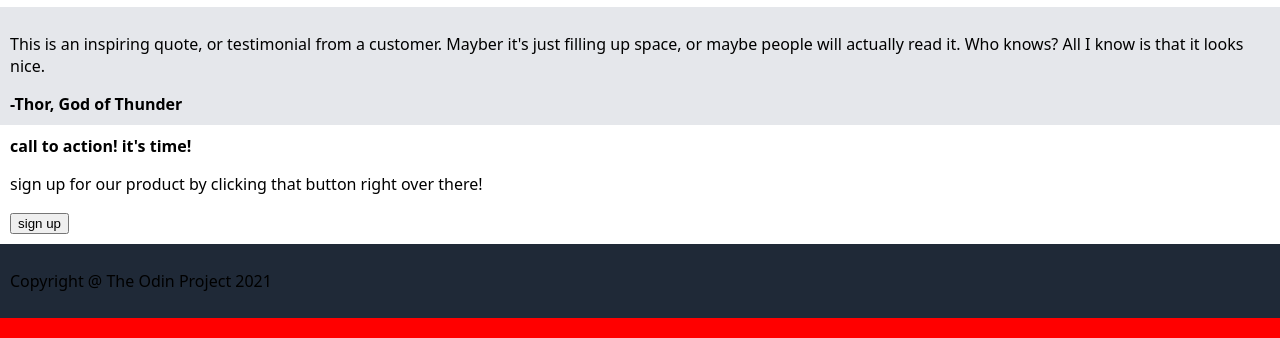
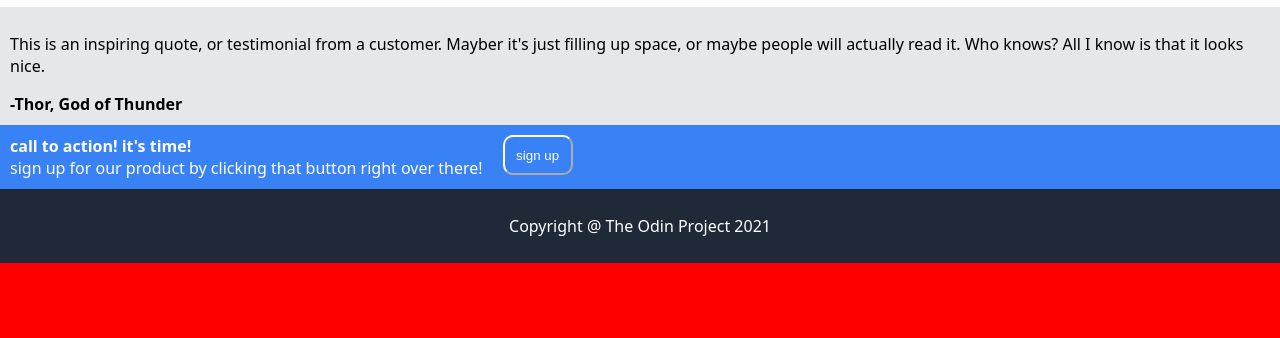
Before and after one commit to Matthews-Point/Project-Landing-Page, a plain HTML site: page index.html in a window 1280 px wide. Shown: the part 462-800 px from the top of the page. Drawn offline with Linux system fonts and the light colour scheme.

Commit message:
rough draft of container 4's CSS finish
i want a rough draft before going into detail

```diff
--- a/style.css
+++ b/style.css
@@ -78,12 +78,43 @@ header ul{
 .section3-container{
     padding:10px;
     background:#E5E7EB;
+    display:flex;
+    flex-direction:column;
 }
-.section4-container{
+.section3-container p{
+
+
+}
+
+.section3-container b{
+
+
+}
+
+.section4-container .container{
     padding:10px;
-    background:white;
+    color:white;
+    background:#3882F6;
+    display:flex;
+    flex-direction: row;
+}
+.section4-container p{
+    padding:0px;
+    margin:0px;
+}
+.section4-container button{
+    color:white;
+    border-color: white;
+    border-radius: 10px;
+    width:70px;
+    height:40px;
+    background-color: #3882F6;
+    margin-left:20px;
 }
 footer{
+    display:flex;
+    justify-content:center;
+    color:white;
     padding:10px;
-    background:#1F2937
+    background:#1F2937;
 }
```
